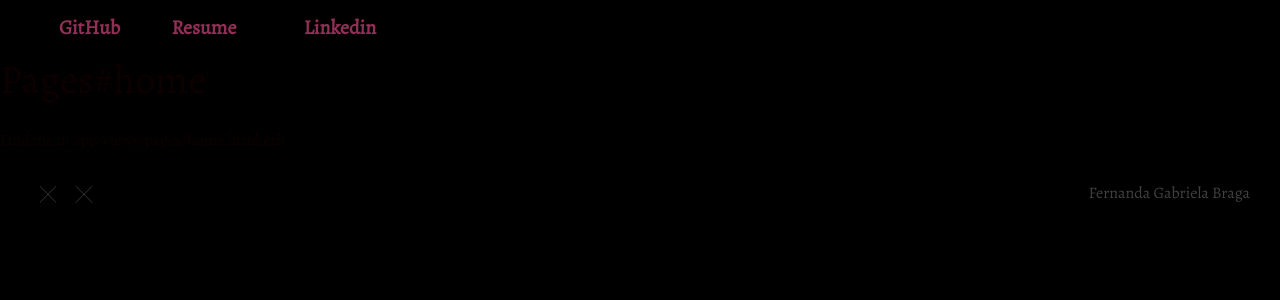
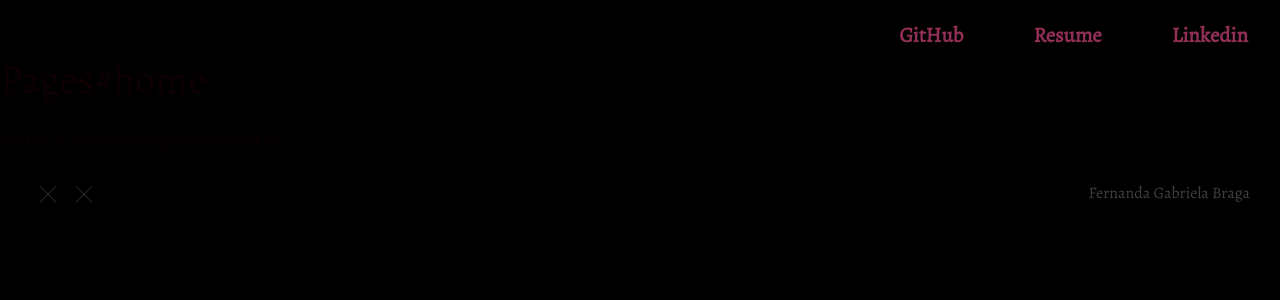
Before and after one commit to fernandagabrielabraga/portfolio, a Rails app: template app/views/pages/home.html.erb in a window 1280 px wide. Shown: the top 300 px of the page. Run offline with Rails 7, Linux system fonts and the light colour scheme; the template is opened without the code that fills it, so the values that code supplies are empty; style sheets or scripts are compiled from the project's sources; some libraries are stand-ins or nearby versions.

Commit message:
navbar to right

```diff
--- a/app/assets/stylesheets/pages/_home.scss
+++ b/app/assets/stylesheets/pages/_home.scss
@@ -1,4 +1,4 @@
-@import url('https://fonts.googleapis.com/css2?family=Alegreya:ital@0;1&display=swap');
+@import url('https://fonts.googleapis.com/css2?family=Alegreya+Sans:wght@700&family=Alegreya:ital@0;1&display=swap');
 
 .container {
   font-family: 'Alegreya', serif;
--- a/app/assets/stylesheets/pages/_navbar.scss
+++ b/app/assets/stylesheets/pages/_navbar.scss
@@ -17,8 +17,13 @@
   font-weight: bolder;
 }
 
-.btn {
+.btn-navbar {
   color:#912f56 !important;
-  font-weight: bolder;
+  font-weight: 700px;
+  font-size: 21px;
 
 }
+
+.navbar-nav {
+  margin-left: auto;
+}
--- a/app/views/shared/_navbar.html.erb
+++ b/app/views/shared/_navbar.html.erb
@@ -1,16 +1,20 @@
 <div class="navbar navbar-expand-sm navbar-light navbar-lewagon">
   <div class="container-fluid">
 
-    <div class="btn-group-navbar">
-      <%=link_to "https://github.com/fernandagabrielabraga/what_the_help", target: :_blank do %>
-        <span class="btn btn-lg btn-custom">GitHub</span>
-      <%end%>
-
-      <%= link_to "Resume", download_pdf_path(format: :pdf), :class => "themed_text", class: "btn btn-lg btn-custom" %>
-
-      <%=link_to "https://github.com/fernandagabrielabraga/what_the_help", target: :_blank do %>
-        <span class="btn btn-lg btn-custom">Linkedin</span>
-      <%end%>
+    <ul class="btn-group-navbar navbar-nav">
+      <li class="nav-item">
+        <%=link_to "https://github.com/fernandagabrielabraga/what_the_help", target: :_blank do %>
+          <span class="btn-navbar btn-lg btn-custom">GitHub</span>
+        <%end%>
+      </li>
+      <li class="nav-item">
+        <%= link_to "Resume", download_pdf_path(format: :pdf), :class => "themed_text", class: "btn-navbar btn-lg btn-custom" %>
+      </li>
+      <li class="nav-item">
+        <%=link_to "https://github.com/fernandagabrielabraga/what_the_help", target: :_blank do %>
+          <span class="btn-navbar btn-lg btn-custom">Linkedin</span>
+        <%end%>
+      </li>
     </div>
   </div>
 </div>
```
